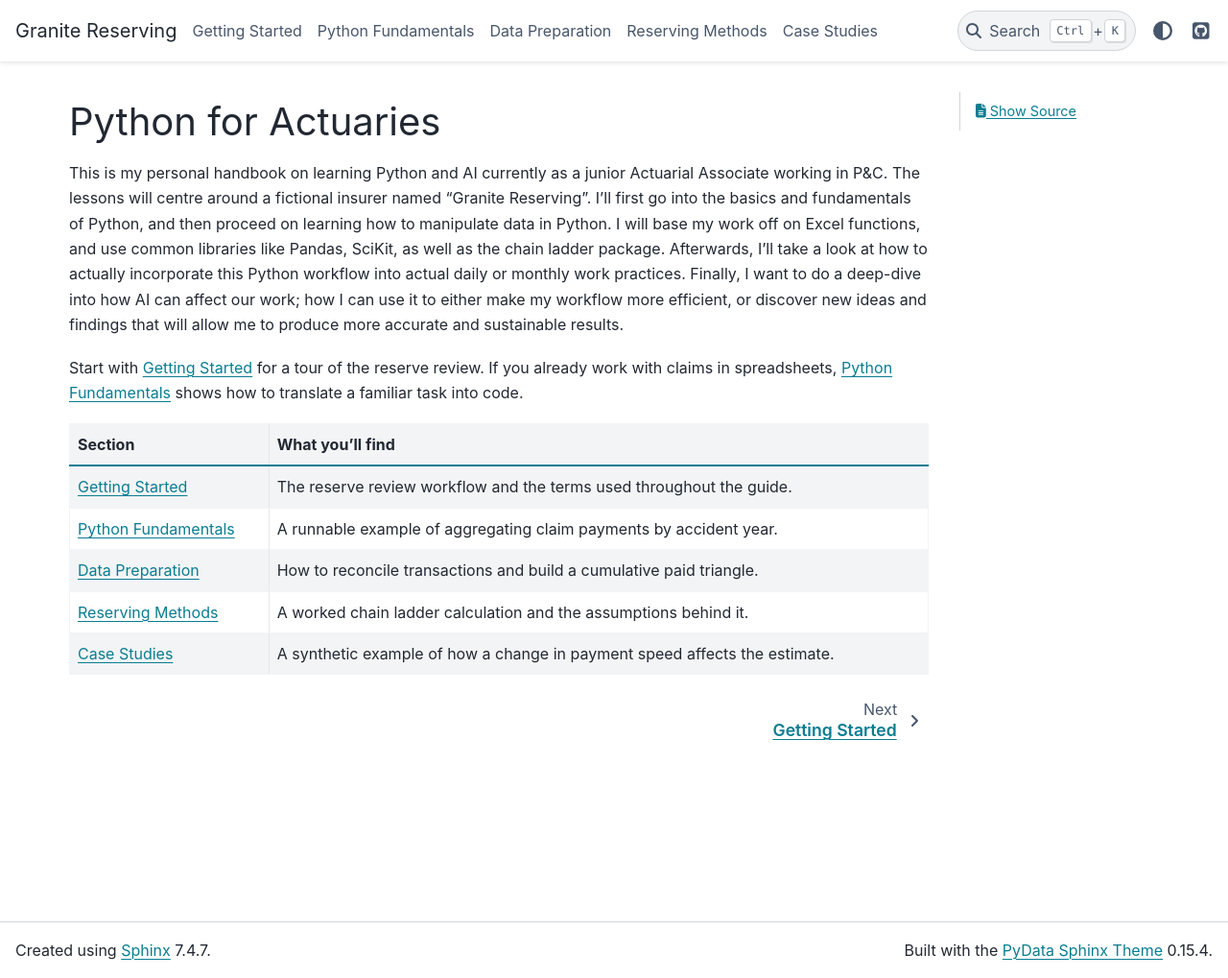
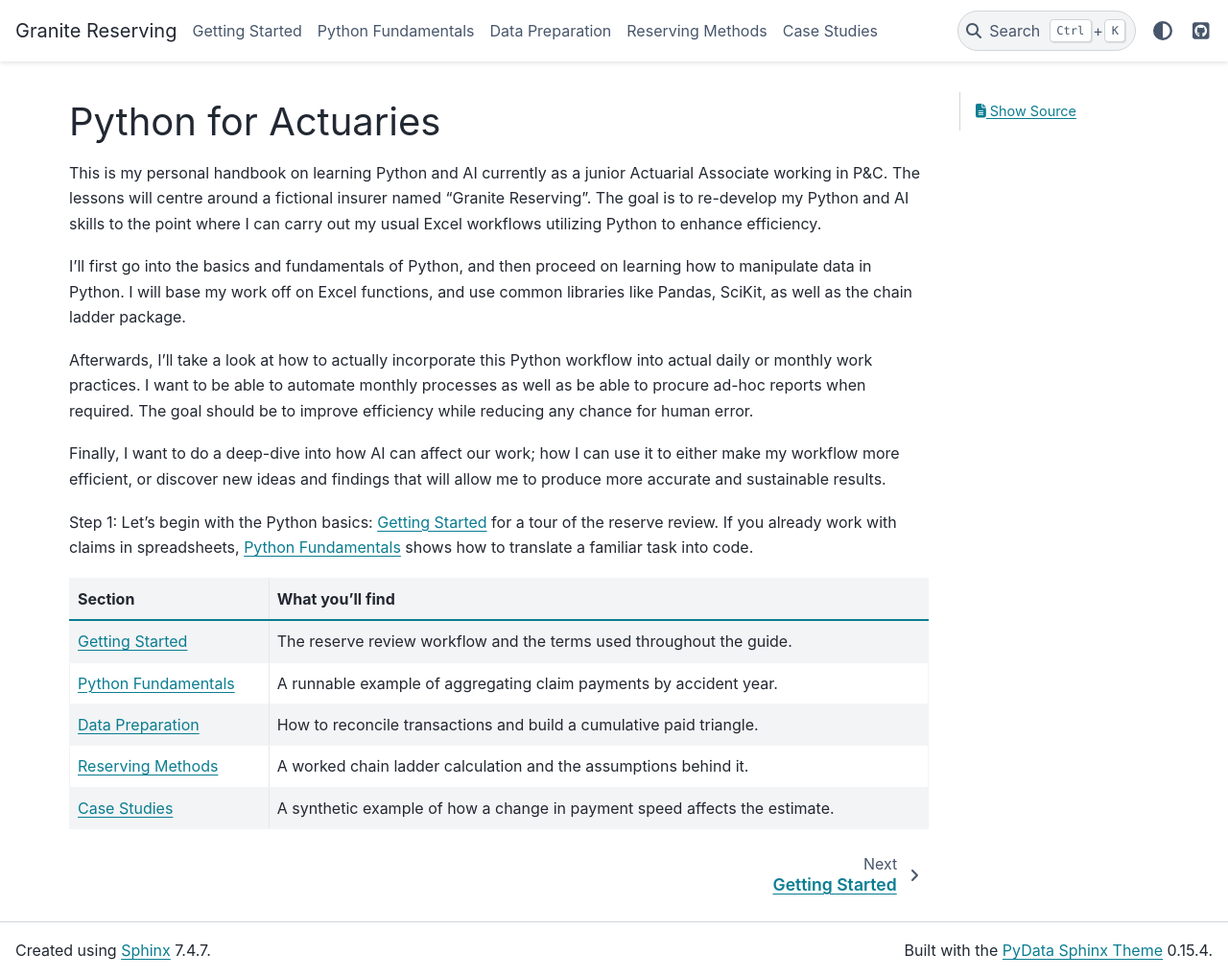
Before and after one commit to cam-leo/Granite-Reserving, a Sphinx documentation site: the page built from docs/source/index.md, in a window 1280 px wide and 1019 px high. Shown: the whole window at 96% size. Built offline with Sphinx 7.4.7 and the PyData theme 0.15.4, drawn with Linux system fonts in a browser that asks for light colours.

Commit message:
Update introduction and goals for Python handbook
Revised introduction to focus on enhancing Python skills for efficiency in actuarial work and clarified the goals for using AI.

```diff
--- a/docs/source/index.md
+++ b/docs/source/index.md
@@ -1,8 +1,14 @@
 # Python for Actuaries
 
-This is my personal handbook on learning Python and AI currently as a junior Actuarial Associate working in P&C. The lessons will centre around a fictional insurer named "Granite Reserving". I'll first go into the basics and fundamentals of Python, and then proceed on learning how to manipulate data in Python. I will base my work off on Excel functions, and use common libraries like Pandas, SciKit, as well as the chain ladder package. Afterwards, I'll take a look at how to actually incorporate this Python workflow into actual daily or monthly work practices. Finally, I want to do a deep-dive into how AI can affect our work; how I can use it to either make my workflow more efficient, or discover new ideas and findings that will allow me to produce more accurate and sustainable results.
+This is my personal handbook on learning Python and AI currently as a junior Actuarial Associate working in P&C. The lessons will centre around a fictional insurer named "Granite Reserving". The goal is to re-develop my Python and AI skills to the point where I can carry out my usual Excel workflows utilizing Python to enhance efficiency.
 
-Start with [Getting Started](getting-started.md) for a tour of the reserve review. If you already work with claims in spreadsheets, [Python Fundamentals](python-fundamentals.md) shows how to translate a familiar task into code.
+I'll first go into the basics and fundamentals of Python, and then proceed on learning how to manipulate data in Python. I will base my work off on Excel functions, and use common libraries like Pandas, SciKit, as well as the chain ladder package.
+
+Afterwards, I'll take a look at how to actually incorporate this Python workflow into actual daily or monthly work practices. I want to be able to automate monthly processes as well as be able to procure ad-hoc reports when required. The goal should be to improve efficiency while reducing any chance for human error.
+
+Finally, I want to do a deep-dive into how AI can affect our work; how I can use it to either make my workflow more efficient, or discover new ideas and findings that will allow me to produce more accurate and sustainable results.
+
+Step 1: Let's begin with the Python basics: [Getting Started](getting-started.md) for a tour of the reserve review. If you already work with claims in spreadsheets, [Python Fundamentals](python-fundamentals.md) shows how to translate a familiar task into code.
 
 | Section | What you'll find |
 | --- | --- |
```
